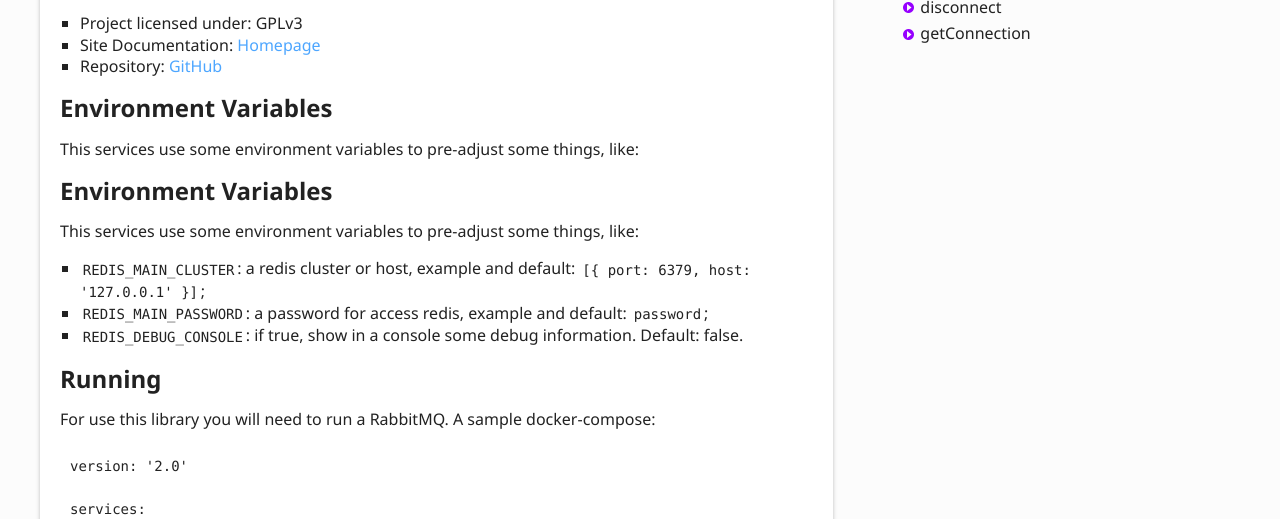
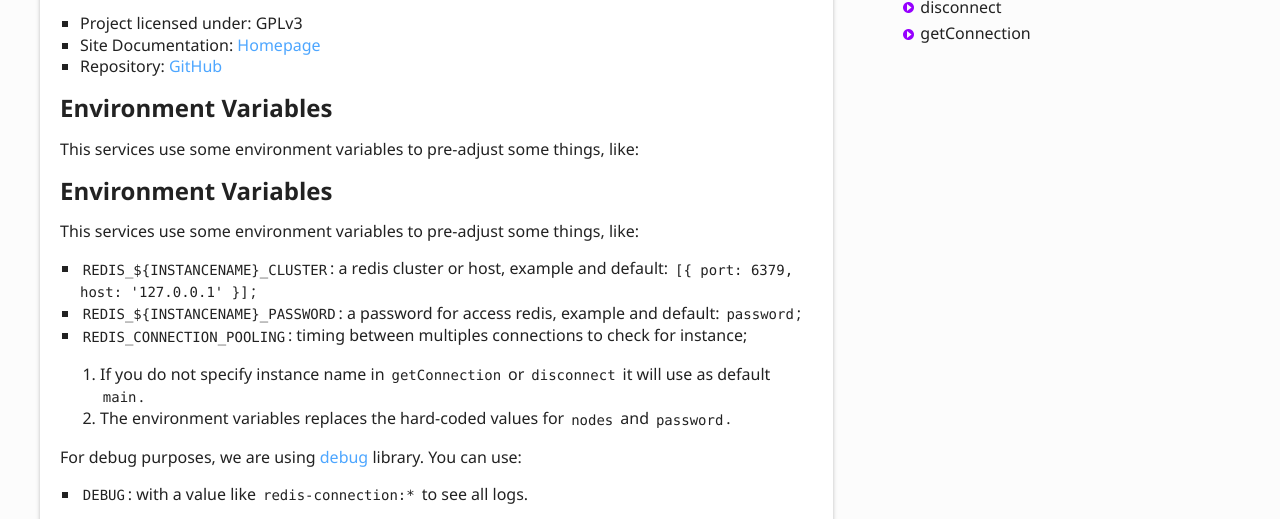
Before and after one commit to nsfilho/redis-connection, a plain HTML site: page index.html in a window 1280 px wide. Shown: the part 281-800 px from the top of the page. Drawn offline with Linux system fonts and the light colour scheme.

Commit message:
deploy: a952b85fd181b2e95eabc9b22d680e7a87947734

```diff
--- a/index.html
+++ b/index.html
@@ -20,9 +20,17 @@ some sugars and environments flavors.</p>
 </a>
 <p>This services use some environment variables to pre-adjust some things, like:</p>
 <ul>
-<li><code>REDIS_MAIN_CLUSTER</code>: a redis cluster or host, example and default: <code>[{ port: 6379, host: &#39;127.0.0.1&#39; }]</code>;</li>
-<li><code>REDIS_MAIN_PASSWORD</code>: a password for access redis, example and default: <code>password</code>;</li>
-<li><code>REDIS_DEBUG_CONSOLE</code>: if true, show in a console some debug information. Default: false.</li>
+<li><code>REDIS_${INSTANCENAME}_CLUSTER</code>: a redis cluster or host, example and default: <code>[{ port: 6379, host: &#39;127.0.0.1&#39; }]</code>;</li>
+<li><code>REDIS_${INSTANCENAME}_PASSWORD</code>: a password for access redis, example and default: <code>password</code>;</li>
+<li><code>REDIS_CONNECTION_POOLING</code>: timing between multiples connections to check for instance;</li>
+</ul>
+<ol>
+<li>If you do not specify instance name in <code>getConnection</code> or <code>disconnect</code> it will use as default <code>main</code>.</li>
+<li>The environment variables replaces the hard-coded values for <code>nodes</code> and <code>password</code>.</li>
+</ol>
+<p>For debug purposes, we are using <a href="https://www.npmjs.com/package/debug">debug</a> library. You can use:</p>
+<ul>
+<li><code>DEBUG</code>: with a value like <code>redis-connection:*</code> to see all logs.</li>
 </ul>
 
 <a href="#running" id="running" style="color: inherit; text-decoration: none;">
```
Also changed, not shown: modules.html (+4 -4 lines).
